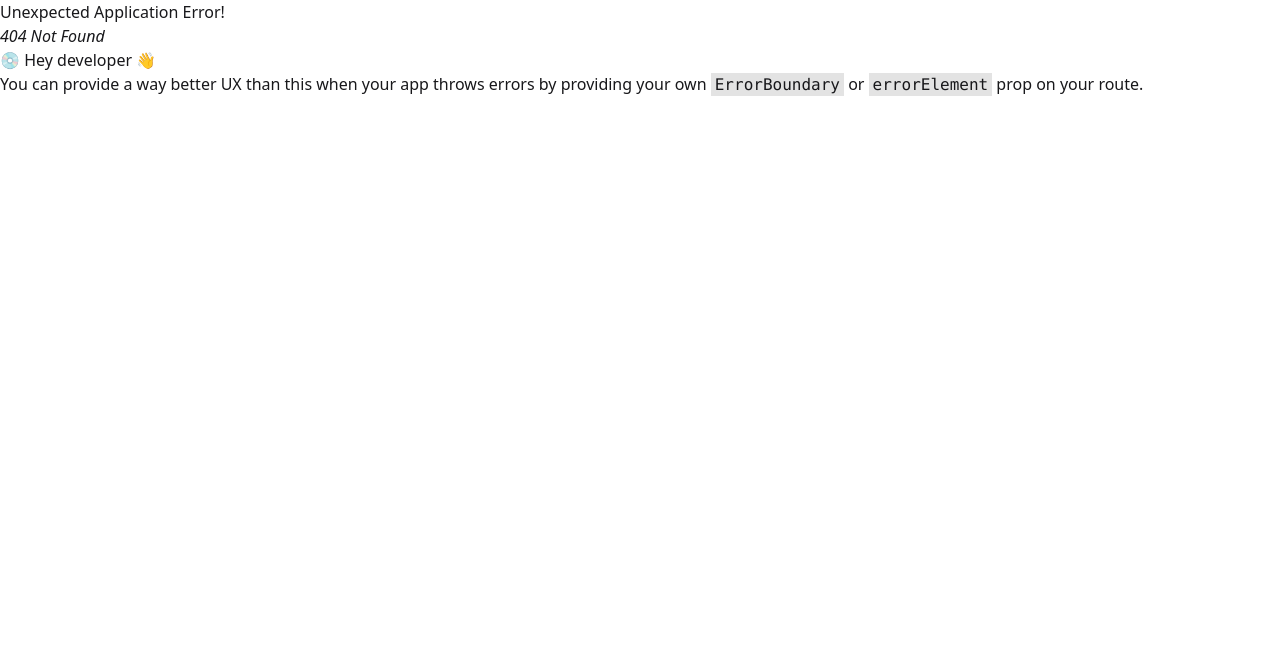
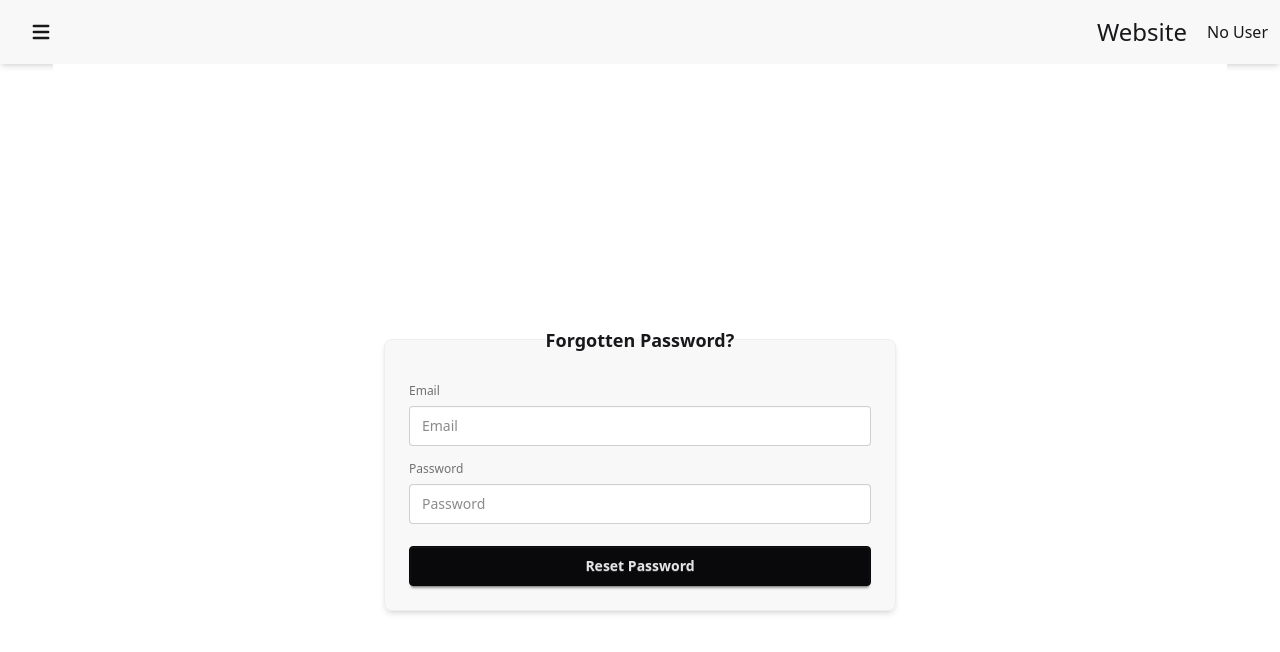
Before and after one commit to pgrmrmortuja/client-crud, a React (Vite) app: page /reset-password in a window 1280 px wide. Before the commit this address had no page. Shown: the top 652 px of the page. Built offline with nearby package versions, Linux system fonts and the light colour scheme.

Commit message:
made reset password page ui

```diff
--- a/src/Router/Route.jsx
+++ b/src/Router/Route.jsx
@@ -6,6 +6,7 @@ import Login from "../pages/Login";
 import AllUsers from "../pages/AllUsers";
 import Details from "../pages/Details";
 import Update from "../pages/Update";
+import ResetPassword from "../pages/ResetPassword";
 
 
 export const router = createBrowserRouter([
@@ -19,6 +20,7 @@ export const router = createBrowserRouter([
             { path: "users", Component: AllUsers },
             { path: "details", Component: Details },
             { path: "update", Component: Update },
+            {path: "reset-password", Component: ResetPassword},
 
         ]
     },
--- a/src/pages/Login.jsx
+++ b/src/pages/Login.jsx
@@ -99,7 +99,7 @@ const Login = () => {
                     <div className="divider">OR</div>
 
                     <p className='text-center'>Not Register? <Link className='text-red-500' to={"/register"}>Register</Link> </p>
-                    <u className='text-center'>Forgotten Password? <Link className='text-red-500' to={"/reset"}>Reset</Link> </u>
+                    <u className='text-center'>Forgotten Password? <Link className='text-red-500' to={"/reset-password"}>Reset</Link> </u>
 
                 </fieldset>
             </form>
--- a/src/pages/Register.jsx
+++ b/src/pages/Register.jsx
@@ -40,7 +40,7 @@ const Register = () => {
             .then(data => {
                 console.log("registration data", data);
 
-                if (data.result.insertedId) {
+                if (data.result && data.result.insertedId) {
                     Swal.fire("Registration Successful");
 
                     console.log("registration data with success", data)
@@ -51,18 +51,15 @@ const Register = () => {
                     }
 
                     localStorage.setItem("userdata", JSON.stringify(newUser));
-
                     setUser(newUser);
-
-
                     navigate("/");
 
                 } else {
-                    Swal.fire("Email Already Exist.");
+                    Swal.fire(`The email ${email} Already Exist. You can't Register`);
                 }
             })
             .catch((error) =>{
-                console.log(error);
+                console.log("registration error",error);
             })
     }
 
--- /dev/null
+++ b/src/pages/ResetPassword.jsx
@@ -0,0 +1,37 @@
+const ResetPassword = () => {
+    return (
+        <div className="min-h-screen flex items-center justify-center bg-base-100 px-4">
+            <form  className="w-full max-w-lg">
+                <fieldset className="fieldset bg-base-200 border-base-300 rounded-box border p-6 shadow-md">
+                    <legend className="fieldset-legend text-lg font-semibold text-center">
+                        Forgotten Password?
+                    </legend>
+
+                    {/* Email */}
+                    <label className="label">Email</label>
+                    <input
+                        type="email"
+                        className="input input-bordered w-full"
+                        name='email'
+                        placeholder="Email"
+                    />
+
+                    {/* Password */}
+                    <label className="label mt-2">Password</label>
+                    <input
+                        type="password"
+                        name='password'
+                        className="input input-bordered w-full"
+                        placeholder="Password"
+                    />
+
+                    {/* Login Button */}
+                    <button className="btn btn-neutral mt-4 w-full">Reset Password</button>
+
+                </fieldset>
+            </form>
+        </div>
+    );
+};
+
+export default ResetPassword;
```
